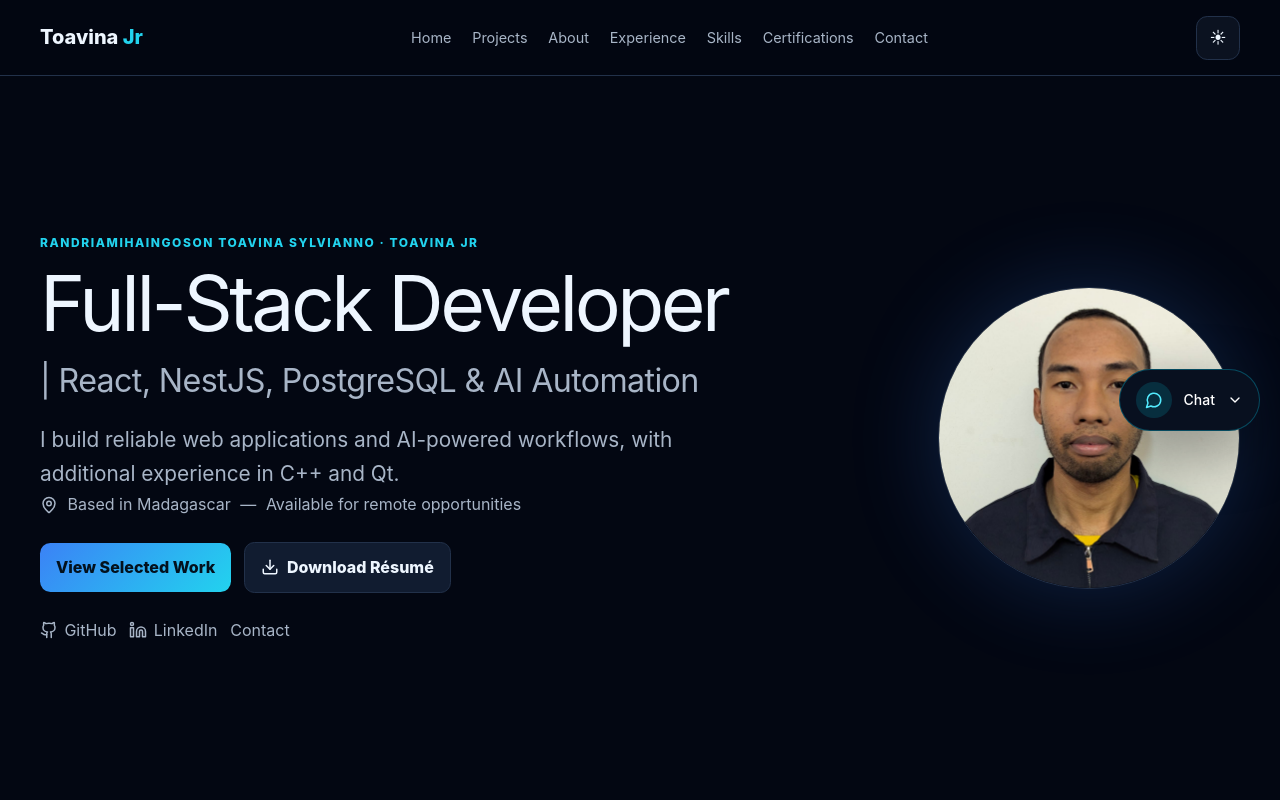
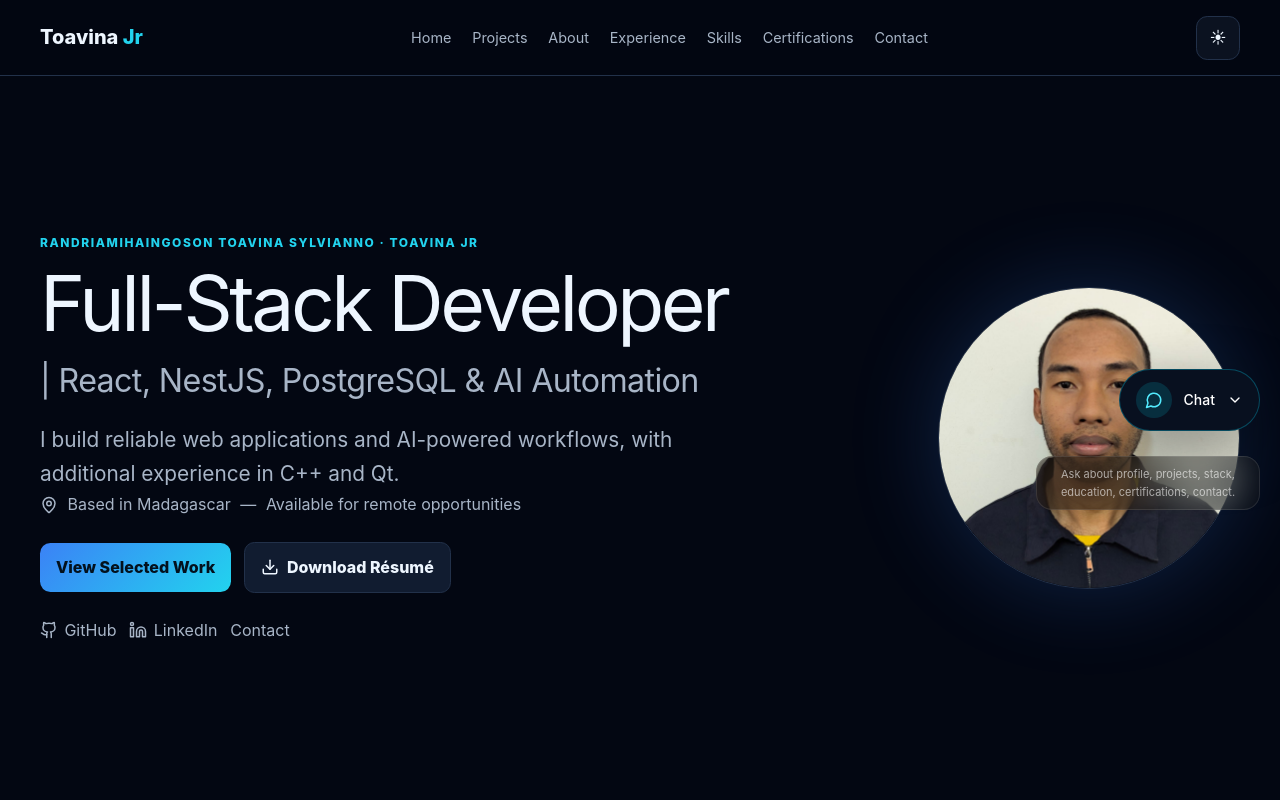
Before and after one commit to ToavinaJr/Modern-Portfolio, a React (Vite) app: page / in a window 1280 px wide. Shown: the top 800 px of the page. Built offline with nearby package versions, Linux system fonts and the light colour scheme.

Commit message:
feat: enhance ChatBot component with assistant hints and update App component to always display ChatBot

```diff
--- a/src/App.tsx
+++ b/src/App.tsx
@@ -51,4 +51,4 @@ function CaseStudy({project:p}:{project:Project}) { useEffect(()=>setMeta(`${p.t
 
 function NotFound(){return <main id="main-content" className="page not-found"><p className="eyebrow">404</p><h1>Page not found</h1><p>The page you requested does not exist.</p><a className="button" href="/">Return home</a></main>}
 
-export default function App(){ const [dark,setDark]=useState(()=>localStorage.getItem('theme')!=='light'); useEffect(()=>{document.documentElement.dataset.theme=dark?'dark':'light';localStorage.setItem('theme',dark?'dark':'light')},[dark]); const path=location.pathname.replace(/\/$/,'')||'/'; let content;if(path==='/')content=<main id="main-content"><Home/></main>;else if(path==='/projects')content=<Projects/>;else {const p=projects.find(x=>`/projects/${x.slug}`===path);content=p?<CaseStudy project={p}/>:<NotFound/>} return <><a className="skip-link" href="#main-content">Skip to content</a><Header dark={dark} setDark={setDark}/>{content}<footer><p>© {new Date().getFullYear()} Toavina Jr · Antananarivo, Madagascar</p><a href="https://github.com/ToavinaJr" target="_blank" rel="noopener noreferrer">GitHub</a><a href="https://www.linkedin.com/in/randriamihaingoson-toavina-sylvianno-38a987276" target="_blank" rel="noopener noreferrer">LinkedIn</a></footer>{path==='/'&&<ChatBot darkMode={dark}/>}</> }
+export default function App(){ const [dark,setDark]=useState(()=>localStorage.getItem('theme')!=='light'); useEffect(()=>{document.documentElement.dataset.theme=dark?'dark':'light';localStorage.setItem('theme',dark?'dark':'light')},[dark]); const path=location.pathname.replace(/\/$/,'')||'/'; let content;if(path==='/')content=<main id="main-content"><Home/></main>;else if(path==='/projects')content=<Projects/>;else {const p=projects.find(x=>`/projects/${x.slug}`===path);content=p?<CaseStudy project={p}/>:<NotFound/>} return <><a className="skip-link" href="#main-content">Skip to content</a><Header dark={dark} setDark={setDark}/>{content}<footer><p>© {new Date().getFullYear()} Toavina Jr · Antananarivo, Madagascar</p><a href="https://github.com/ToavinaJr" target="_blank" rel="noopener noreferrer">GitHub</a><a href="https://www.linkedin.com/in/randriamihaingoson-toavina-sylvianno-38a987276" target="_blank" rel="noopener noreferrer">LinkedIn</a></footer><ChatBot darkMode={dark}/></> }
--- a/src/components/ChatBot.tsx
+++ b/src/components/ChatBot.tsx
@@ -259,6 +259,18 @@ const ChatBot = ({ darkMode }: ChatBotProps) => {
         <span className="hidden sm:inline">Chat</span>
         <ChevronDown size={16} className={`transition ${isOpen ? 'rotate-180' : ''}`} />
       </button>
+
+      {!isOpen && (
+        <div
+          className={`fixed right-5 top-[calc(50%+3.5rem)] z-40 hidden max-w-[14rem] rounded-2xl border px-3 py-2 text-center text-[11px] backdrop-blur-xl sm:block ${
+            darkMode
+              ? 'border-white/10 bg-black/30 text-white/60'
+              : 'border-slate-200 bg-white/90 text-slate-500'
+          }`}
+        >
+          Ask about {assistantHint.join(', ')}.
+        </div>
+      )}
     </>
   );
 };
```
Also changed, not shown: 1 other file (tests, documents, lock files or other folders).
